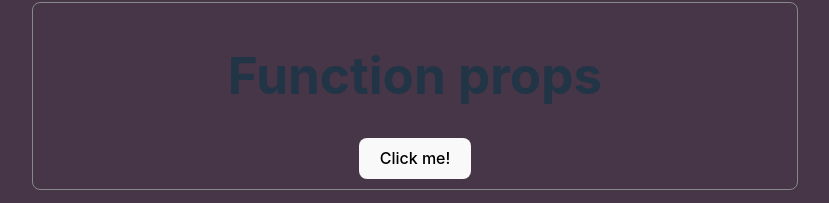
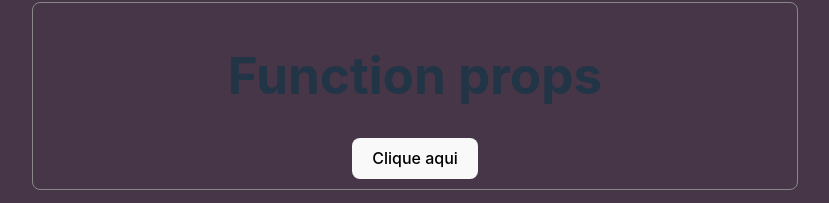
Before and after one commit to PedroSampaio11/aulas_react, a React (Vite) app in the folder 3_Avançando/avançando/: page / in a window 1280 px wide. Shown: the part 3687-3890 px from the top of the page, without its empty margins (235-1064 px from the left). Built offline with nearby package versions, Linux system fonts and the light colour scheme.

Commit message:
"Updated App.jsx and FunctionProps.jsx: changed alert message, added React import, and reformatted code"

```diff
--- a/3_Avançando/avançando/src/App.jsx
+++ b/3_Avançando/avançando/src/App.jsx
@@ -34,8 +34,8 @@ function App() {// renderizaçao de lista de carros
     { id: 4, brand: "Volkswagen", year: 2018 },
   ];
   //  -------   //
-  function showMessage() {
-    alert("Obrigado");
+  function showMessage(){
+    alert("Mensagem enviada com sucesso!");
   }
   //  -------   //
   const [message, setMessage] = useState("");
@@ -164,6 +164,7 @@ function App() {// renderizaçao de lista de carros
           <p>usando o children</p>
         </Container>
       </div>
+      {/* componnete pai */}
       <div
         className="props"
         style={{
@@ -174,7 +175,7 @@ function App() {// renderizaçao de lista de carros
         }}
       >
         <h1 style={{ textAlign: "center" }}> Function props</h1>
-        <FunctionProps myFunction={showMessage} />
+        <FunctionProps myFunction={showMessage}/>
       </div>
       <div style={{ border: "1.5px solid #888" }}>
         <h1> state lift</h1>
--- a/3_Avançando/avançando/src/components/FunctionProps.jsx
+++ b/3_Avançando/avançando/src/components/FunctionProps.jsx
@@ -1,8 +1,11 @@
+import React from 'react'
+// componente filho
 const FunctionProps = ({myFunction}) => {
   return (
-    <>
-      <button onClick={myFunction}>Click me!</button>
-    </>
+    <div>
+      <button onClick={myFunction}> Clique aqui</button>
+    </div>
   )
 }
+
 export default FunctionProps
```
